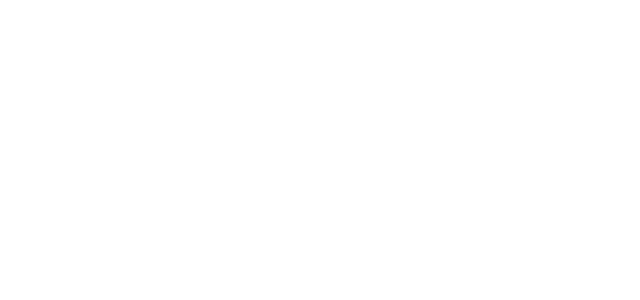
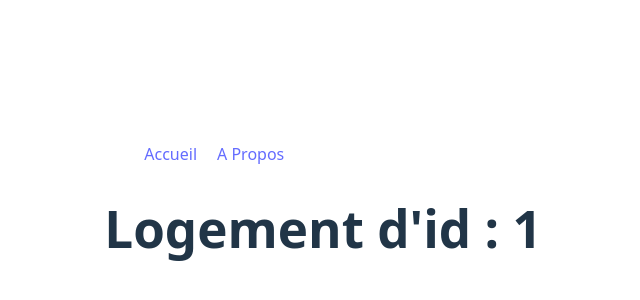
Before and after one commit to JordanBardu/P7-Kasa, a React (Vite) app: page /housing/1 in a window 1280 px wide. Before the commit this address had no page. Shown: the part 192-492 px from the top of the page, without its empty margins (317-957 px from the left). Built offline with nearby package versions, Linux system fonts and the light colour scheme.

Commit message:
Created MainMenu component, Housing page

```diff
--- a/src/AppRoutes.jsx
+++ b/src/AppRoutes.jsx
@@ -2,13 +2,15 @@
 import NotFound from "./pages/NotFound/index.jsx";
 import About from "./pages/About/index.jsx";
 import Home from "./pages/Home/index.jsx";
+import Housing from "./pages/Housing/index.jsx";
 
 const AppRoutes = () => {
   return (
     <Routes>
       <Route path="/" element={<Home />} />
-      <Route path="/not-found" element={<NotFound />} />
+      <Route path="/housing/:housingId" element={<Housing />} />
       <Route path="/about" element={<About />} />
+      <Route path="*" element={<NotFound />} />
     </Routes>
   );
 };
--- /dev/null
+++ b/src/assets/style/mainmenu.css
@@ -0,0 +1,10 @@
+.main-menu ul {
+    list-style: none;
+    display: flex;
+    flex-direction: row;
+    gap: 20px;
+}
+
+a.active {
+    color: yellow;
+}
--- /dev/null
+++ b/src/components/MainMenu/index.jsx
@@ -0,0 +1,33 @@
+import { NavLink } from "react-router";
+import "../../assets/style/mainmenu.css";
+
+function MainMenu() {
+  return (
+    <nav className="main-menu">
+      <ul>
+        <li>
+          <NavLink
+            to="/"
+            className={({ isActive, isPending }) =>
+              isPending ? "pending" : isActive ? "active" : ""
+            }
+          >
+            Accueil
+          </NavLink>
+        </li>
+        <li>
+          <NavLink
+            to="/about"
+            className={({ isActive, isPending }) =>
+              isPending ? "pending" : isActive ? "active" : ""
+            }
+          >
+            A Propos
+          </NavLink>
+        </li>
+      </ul>
+    </nav>
+  );
+}
+
+export default MainMenu;
--- a/src/main.jsx
+++ b/src/main.jsx
@@ -1,13 +1,15 @@
-import { StrictMode } from 'react'
-import { createRoot } from 'react-dom/client'
-import './index.css'
-import App from './App.jsx'
-import {BrowserRouter} from "react-router";
+import { StrictMode } from "react";
+import { createRoot } from "react-dom/client";
+import "./index.css";
+import App from "./App.jsx";
+import { BrowserRouter } from "react-router";
+import MainMenu from "./components/MainMenu/index.jsx";
 
-createRoot(document.getElementById('root')).render(
+createRoot(document.getElementById("root")).render(
   <StrictMode>
-      <BrowserRouter>
-          <App />
-      </BrowserRouter>
+    <BrowserRouter>
+      <MainMenu />
+      <App />
+    </BrowserRouter>
   </StrictMode>,
-)
+);
--- /dev/null
+++ b/src/pages/Housing/index.jsx
@@ -0,0 +1,11 @@
+import { useParams } from "react-router";
+
+function Housing() {
+  let params = useParams();
+  const id = params.housingId;
+  // Vérifier si l'id est valide
+
+  return <h1>Logement d'id : {id}</h1>;
+}
+
+export default Housing;
```
